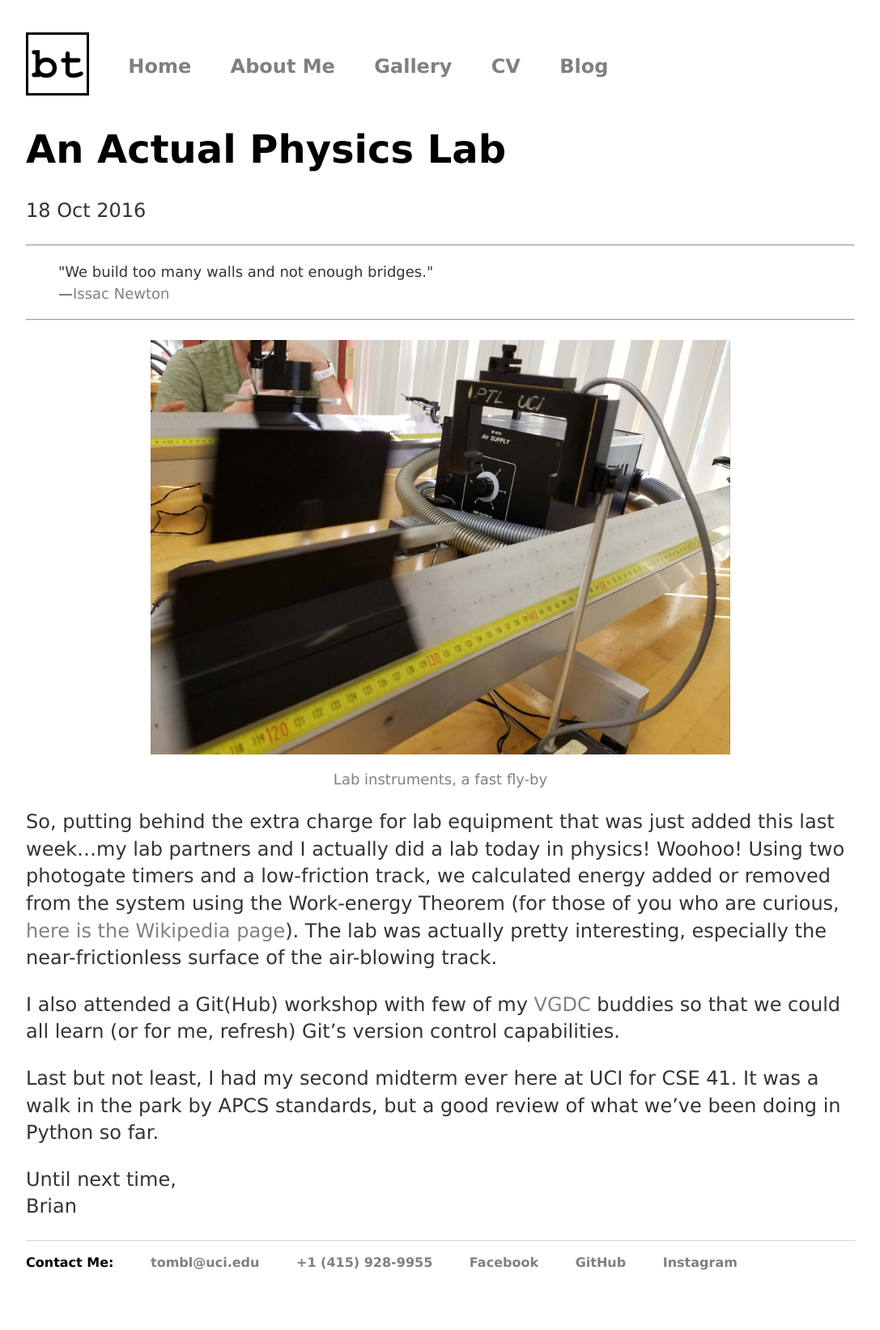
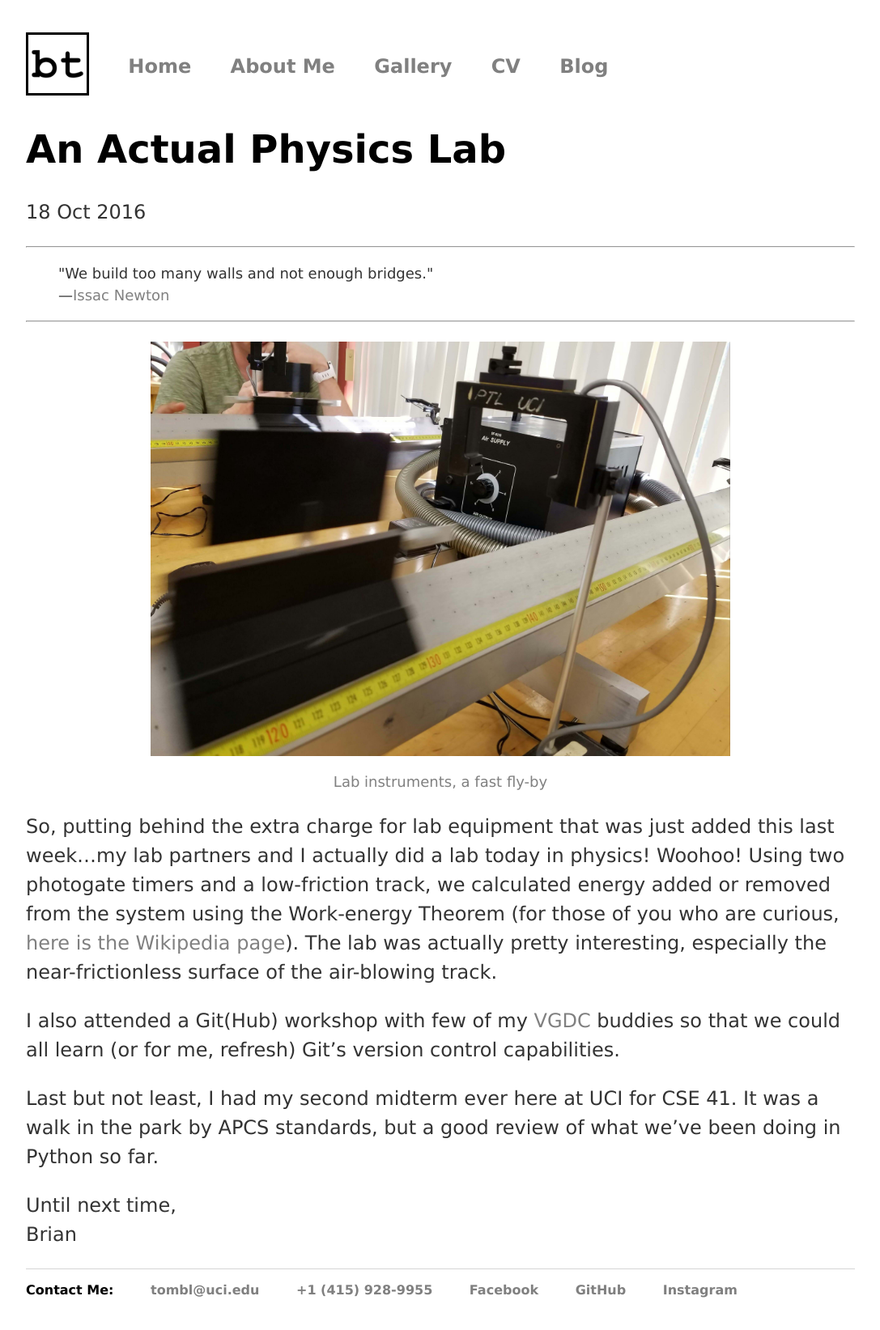
Before and after one commit to BTx123/BTx123.github.io, a Jekyll site: the page built from _posts/2016-10-18-an-actual-physics-lab.md, in a window 1280 px wide. Shown: the whole page at 81% size, without its empty margins (96-1183 px from the left). Built offline with Jekyll 4.4.1, drawn with Linux system fonts in a browser that asks for light colours; nearby versions of some CDN libraries; before the commit the page ends 1609 px from its top, so only the background shows below that.

Commit message:
Update css layout

```diff
--- a/css/main.css
+++ b/css/main.css
@@ -1,55 +1,109 @@
+/*==============================================================================
+    ===CSS DIRECTORY===
+    1. =GLOBAL
+	2. =PRIMARY
+	3. =NAVIGATION
+	4. =FOOTER
+	5. =QUOTES
+    6. =IMAGES
+    7. =BLOG
+==============================================================================*/
+
+/*==============================================================================
+    ===GLOBAL===
+==============================================================================*/
+
 html {
-    font-family: Verdana, Tahoma, sans-serif;
+    font-family: Verdana,Tahoma,sans-serif;
 }
 
+/*==============================================================================
+    ===PRIMARY===
+==============================================================================*/
+
+/* main contents of each page */
 body {
-    margin: 40px auto; /* margin from screen top */
-    width: 80%;        /* fill only 80% of age width */
-}
-
-#logo {
-    border-style: solid;
-    height: 3em;
-}
-
-nav ul { /* remove bullets and bold header */
-    padding: 0px;
-    list-style: none;
-    font-weight: bold;
-    font-size: x-large;
-}
-
-footer ul { /* remove bullets and bold footer */
-    padding: 0px;
-    list-style: none;
-    font-weight: bold;
-    font-size: medium;
-}
-
-nav ul li, footer ul li {
-    display: inline-block;  /* display list items in single row */
-    vertical-align: middle; /* align text to vertical center of logo */
-    margin-right: 40px;     /* spacing between list items */
-}
-
-a {
-    text-decoration: none; /* no text decoration for links */
-    color: grey;
-}
-
-a:hover {
-    text-decoration: underline; /* underline links when mouse hovers */
+    /* margin from screen top */
+    margin: 40px auto;
+    /* fill only 80% of age width */
+    width: 80%;
 }
 
 h1 {
     font-size: 3em;
 }
 
+/* paragraph font size, spacing between lines, color */
 p {
     font-size: x-large;
-    line-height: 1.4em; /* spacing between lines */
+    line-height: 1.5em;
     color: #333;
 }
+
+/* no text decoration for links, color */
+a {
+    text-decoration: none;
+    color: gray;
+}
+
+/* underline links when mouse hovers */
+a:hover {
+    text-decoration: underline;
+}
+
+/*==============================================================================
+    ===NAVIGATION===
+==============================================================================*/
+
+/* personal logo */
+#logo {
+    border-style: solid;
+    height: 3em;
+}
+
+/* remove bullets and bold header */
+nav ul {
+    padding: 0;
+    list-style: none;
+    font-weight: bold;
+    font-size: x-large;
+}
+
+/* single row of list items, align text to vertical center of logo, space out list items */
+nav ul li {
+    display: inline-block;
+    vertical-align: middle;
+    margin-right: 40px;
+}
+
+/*==============================================================================
+    ===FOOTER===
+==============================================================================*/
+
+/* line above contact info. font size */
+footer {
+    border-top: 1px solid #d5d5d5;
+    font-size: .8em;
+}
+
+/* bold footer and remove bullets */
+footer ul {
+    padding: 0;
+    list-style: none;
+    font-weight: bold;
+    font-size: medium;
+}
+
+/* single row of list items, space out list items */
+footer ul li {
+    display: inline-block;
+    margin-right: 40px;
+}
+
+/*==============================================================================
+    ===QUOTES===
+==============================================================================*/
+
 /* formatting for quotes */
 .quote blockquote {
     line-height: 1.5em;
@@ -57,23 +111,10 @@
     color: #333;
 }
 
-footer {
-    border-top: 1px solid #d5d5d5;
-    font-size: .8em;
-}
-/*  formatting for blog index */
-ul.posts {
-    margin: 20px auto 40px;
-    font-size: x-large;
-}
+/*==============================================================================
+    ===IMAGES===
+==============================================================================*/
 
-ul.posts li {
-    list-style: none;
-}
-/* formatting for individuals posts */
-div.post ul li {
-    font-size: larger;
-}
 /* formatting for captioned pictures */
 .image-wrapper img {
     display: block;
@@ -81,9 +122,30 @@
     margin: auto;
     width: 70%;
 }
+
 .image-caption {
     text-align: center;
     margin-top: 1em;
     font-size: large;
-    color: grey;
+    color: gray;
 }
+
+/*==============================================================================
+    ===BLOG===
+==============================================================================*/
+
+/*  formatting for blog index */
+ul.posts {
+    margin: 20px auto 40px;
+    font-size: x-large;
+}
+
+/* remove bullets from list of blog posts */
+ul.posts li {
+    list-style: none;
+}
+
+/* formatting for lists in posts */
+.post ul li {
+    font-size: larger;
+}
```
